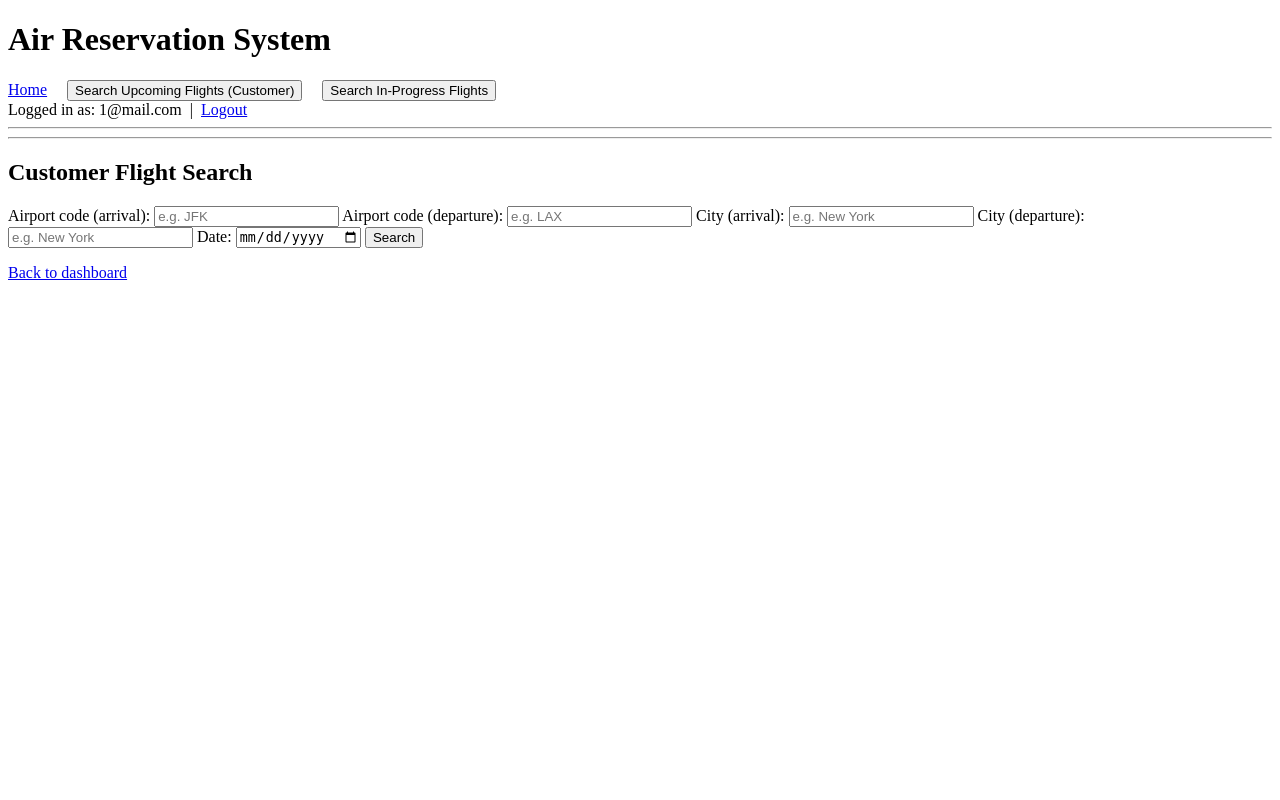
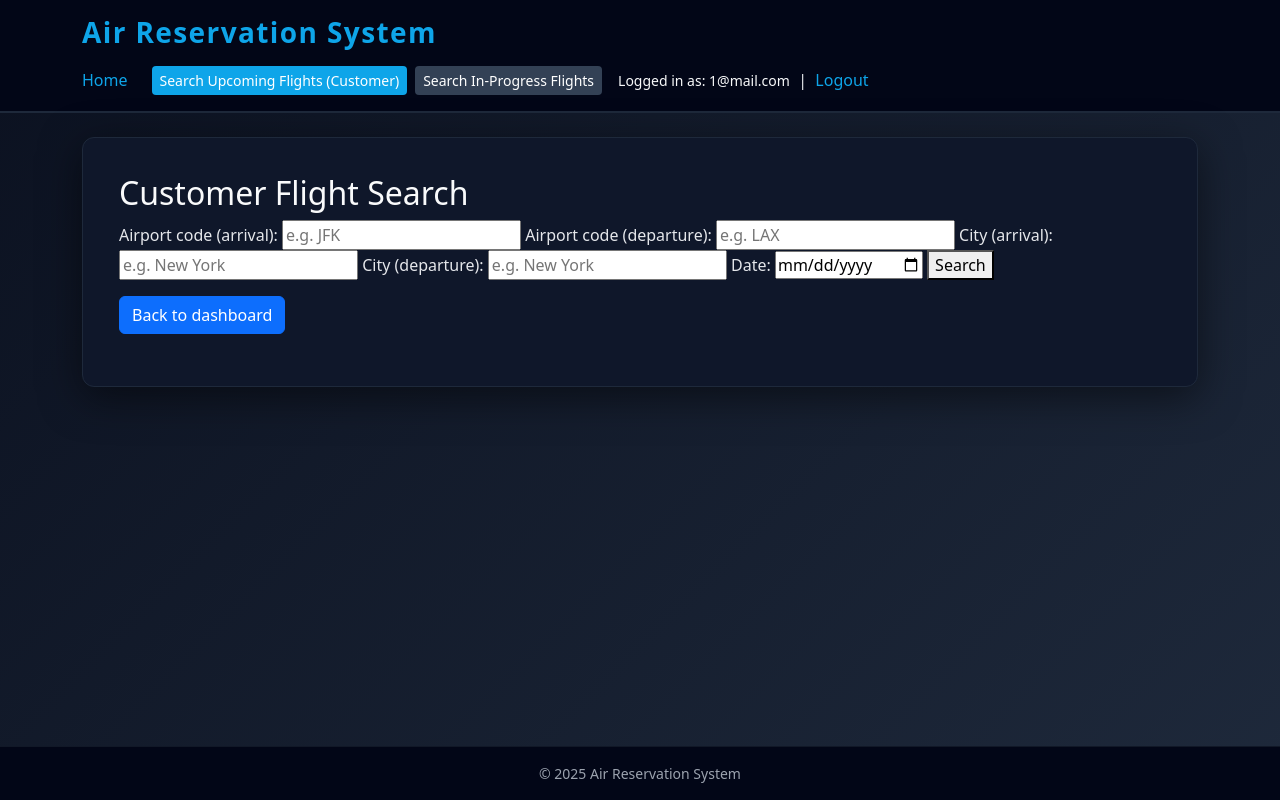
Before and after one commit to CenturiesLoD/CS-213-Database, a Flask app: page /customer/search in a window 1280 px wide. Run offline with Flask 3, Linux system fonts and the light colour scheme; a user stored in the database is signed in.

Commit message:
new look

```diff
--- a/templates/agent/flights.html
+++ b/templates/agent/flights.html
@@ -55,7 +55,7 @@
         <td>{{ f.departure_time }}</td>
         <td>{{ f.arrival_airport }}</td>
         <td>{{ f.arrival_time }}</td>
-        <td>{{ f.price }}</td>
+        <td>${{ f.price }}</td>
         <td>{{ f.status }}</td>
       </tr>
       {% endfor %}
--- a/templates/agent/search.html
+++ b/templates/agent/search.html
@@ -55,7 +55,7 @@
           <td>{{ f.departure_time }}</td>
           <td>{{ f.arrival_airport }}</td>
           <td>{{ f.arrival_time }}</td>
-          <td>{{ f.price }}</td>
+          <td>${{ f.price }}</td>
           <td>{{ f.status }}</td>
           <td>
             <!-- TODO: hook up to /agent/purchase -->
--- a/templates/base.html
+++ b/templates/base.html
@@ -1,15 +1,130 @@
 <!DOCTYPE html>
-<html>
-<header>
+<html lang="en">
+<head>
+    <meta charset="utf-8">
+    <title>{% block title %}Air Reservation System{% endblock %}</title>
+    <meta name="viewport" content="width=device-width, initial-scale=1">
+
+    <!-- Bootstrap CSS -->
+    <link
+        href="https://cdn.jsdelivr.net/npm/bootstrap@5.3.3/dist/css/bootstrap.min.css"
+        rel="stylesheet"
+        integrity="sha384-QWTKZyjpPEjISv5WaRU9OFeRpok6YctnYmDr5pNlyT2bRjXh0JMhjY6hW+ALEwIH"
+        crossorigin="anonymous"
+    >
+
+    <style>
+        :root {
+            --bg-body: #0b1120;
+            --bg-navbar: #020617;
+            --bg-card: #0f172a;
+            --border-card: #1e293b;
+            --text-main: #e5e7eb;
+            --text-muted: #9ca3af;
+            --accent: #0ea5e9;
+        }
+
+        body {
+            min-height: 100vh;
+            display: flex;
+            flex-direction: column;
+            background: linear-gradient(135deg, #0b1120 0%, #1e293b 100%);
+            color: var(--text-main);
+        }
+
+        main {
+            flex: 1 0 auto;
+        }
+
+        footer {
+            flex-shrink: 0;
+            background-color: #020617;
+            border-top: 1px solid #111827;
+            color: var(--text-muted);
+        }
+
+        .top-header {
+            background-color: var(--bg-navbar);
+            border-bottom: 2px solid #1e293b;
+            padding: 1rem 0;
+        }
+
+        .top-header h1 {
+            color: var(--accent);
+            font-weight: 700;
+            font-size: 1.75rem;
+            margin: 0;
+            letter-spacing: 0.05em;
+        }
+
+        .top-header a {
+            color: var(--accent);
+            text-decoration: none;
+            margin-right: 1.5rem;
+        }
+
+        .top-header a:hover {
+            color: #38bdf8;
+        }
+
+        .card-page {
+            background: var(--bg-card);
+            border-radius: 0.75rem;
+            border: 1px solid var(--border-card);
+            box-shadow: 0 10px 40px rgba(0, 0, 0, 0.5);
+            padding: 2.25rem;
+            margin-top: 1.5rem;
+            margin-bottom: 2rem;
+        }
+
+        .card-page h1,
+        .card-page h2,
+        .card-page h3,
+        .card-page h4 {
+            color: #f9fafb;
+        }
+
+        a {
+            color: var(--accent);
+        }
+
+        a:hover {
+            color: #38bdf8;
+        }
+
+        .btn-search {
+            background-color: #0ea5e9;
+            border: none;
+            color: white;
+        }
+
+        .btn-search:hover {
+            background-color: #0284c7;
+            color: white;
+        }
+
+        .btn-search-secondary {
+            background-color: #334155;
+            border: none;
+            color: white;
+        }
+
+        .btn-search-secondary:hover {
+            background-color: #475569;
+            color: white;
+        }
+    </style>
+</head>
+<body>
+    <header class="top-header">
+        <div class="container">
             <h1>Air Reservation System</h1>
-    <nav>
+            <nav class="d-flex flex-wrap align-items-center mt-3">
                 <a href="/">Home</a>
 
                 <!-- Global search bar: sends query to public.search -->
-        <form action="{{ url_for('public.public_search_upcoming') }}" method="GET" style="display:inline-block; margin-left:1rem;">
-            <!-- <input type="text" name="q" placeholder="Search flights"> -->
-            <button type="submit">
-                <!-- Unique search button that shows what's for what -->
+                <form action="{{ url_for('public.public_search_upcoming') }}" method="GET" class="d-inline-block me-2">
+                    <button type="submit" class="btn btn-search btn-sm">
                         {% if session.get('user_type') == 'customer' %}
                             Search Upcoming Flights (Customer)
                         {% elif session.get('user_type') == 'agent' %}
@@ -22,47 +137,57 @@
                     </button>
                 </form>
 
-        <form action="{{ url_for('public.public_search_in_progress') }}" method="GET" style="display:inline-block; margin-left:1rem;">
-            <!-- <input type="text" name="q" placeholder="Search flights"> -->
-            <button type="submit">Search In-Progress Flights</button>
+                <form action="{{ url_for('public.public_search_in_progress') }}" method="GET" class="d-inline-block me-3">
+                    <button type="submit" class="btn btn-search-secondary btn-sm">Search In-Progress Flights</button>
                 </form>
-        <div>
+
+                <div class="d-inline-block">
                     {% if session.get('user_type') %}
                         <!-- pick email for customer/agent, username for staff -->
                         {% set user_label = session.get('email') or session.get('username') %}
-                <span>Logged in as: {{ user_label }}</span>
+                        <span class="text-light small">Logged in as: {{ user_label }}</span>
                         &nbsp;|&nbsp;
                         <a href="{{ url_for('auth.logout') }}">Logout</a>
-
                     {% endif %}
                 </div>
             </nav>
-    <hr>
+        </div>
     </header>
 
-<body>
-    <!-- 通用导航栏 -->
-    <header>
-        <!-- <h1>Air Reservation System</h1> -->
-        <nav>
-            <!-- 这里以后可以加 Login / Logout / Customer / Agent / Staff 等链接 -->
-            <!-- <a href="/">Home</a> -->
-        </nav>
-        <hr>
-    </header>
+    <main class="container">
+        <!-- Flash messages -->
+        {% with messages = get_flashed_messages() %}
+            {% if messages %}
+                <div class="mt-3">
+                    {% for msg in messages %}
+                        <div class="alert alert-info alert-dismissible fade show" role="alert">
+                            {{ msg }}
+                            <button type="button" class="btn-close" data-bs-dismiss="alert" aria-label="Close"></button>
+                        </div>
+                    {% endfor %}
+                </div>
+            {% endif %}
+        {% endwith %}
 
-    <!-- 子页面内容会被插到这里 -->
-    <main>
+        <!-- Page content -->
+        <div class="card-page">
             {% block content %}{% endblock %}
+        </div>
     </main>
+
+    <footer class="py-3">
+        <div class="container text-center small">
+            &copy; 2025 Air Reservation System
+        </div>
+    </footer>
+
+    <!-- Bootstrap JS bundle -->
+    <script
+        src="https://cdn.jsdelivr.net/npm/bootstrap@5.3.3/dist/js/bootstrap.bundle.min.js"
+        integrity="sha384-YvpcrYf0tY3lHB60NNkmXc5s9fDVZLESaAA55NDzOxhy9GkcIdslK1eN7N6jIeHz"
+        crossorigin="anonymous"
+    ></script>
+
+    {% block scripts %}{% endblock %}
 </body>
 </html>
-{% with messages = get_flashed_messages() %}
-  {% if messages %}
-    <ul>
-      {% for msg in messages %}
-        <li>{{ msg }}</li>
-      {% endfor %}
-    </ul>
-  {% endif %}
-{% endwith %}
--- a/templates/customer/flights.html
+++ b/templates/customer/flights.html
@@ -29,7 +29,7 @@
           <td>{{ r.departure_time }}</td>
           <td>{{ r.arrival_airport }}</td>
           <td>{{ r.arrival_time }}</td>
-          <td>{{ r.price }}</td>
+          <td>${{ r.price }}</td>
           <td>{{ r.status }}</td>
         </tr>
         {% endfor %}
--- a/templates/customer/purchase.html
+++ b/templates/customer/purchase.html
@@ -7,7 +7,7 @@
     <p>Ticket ID: {{ ticket_id }}</p>
     <p>Airline: {{ airline_name }}, Flight #: {{ flight_num }}</p>
     <p>Airplane ID: {{ airplane_id }}</p>
-    <p>Price: {{ price }}$</p>
+    <p>Price: ${{ price }}</p>
     <p>Seats left on this flight: {{ seats_left }}</p>
   </div>
 {% else %}
--- a/templates/customer/search_results.html
+++ b/templates/customer/search_results.html
@@ -46,7 +46,7 @@
             <td>{{ f.departure_time }}</td>
             <td>{{ f.arrival_airport }}</td>
             <td>{{ f.arrival_time }}</td>
-            <td>{{ f.price }}$</td>
+            <td>${{ f.price }}$</td>
             <td>{{ f.status }}</td>
             <td>
               <form method="post" action="{{ url_for('customer.purchase') }}">
```
Lines whose indentation alone changed are shown as unchanged.
